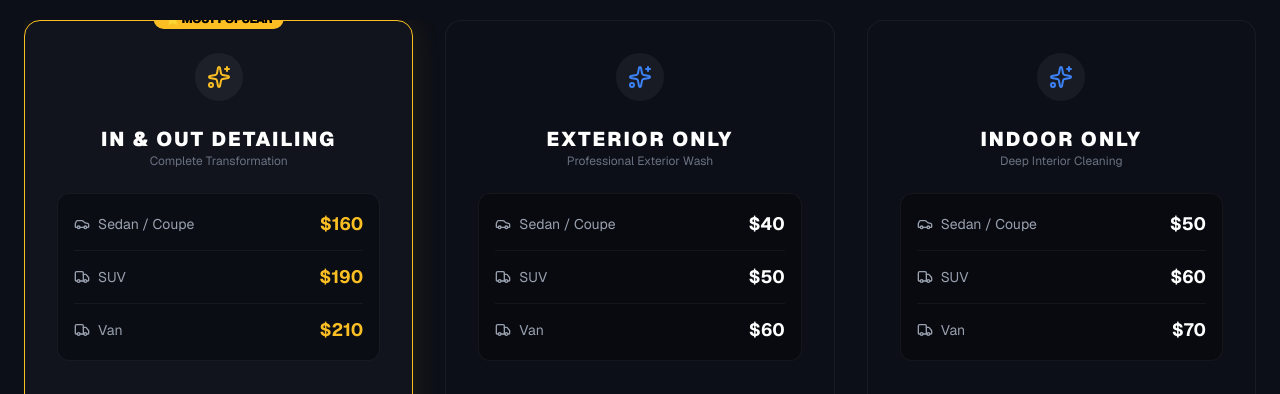
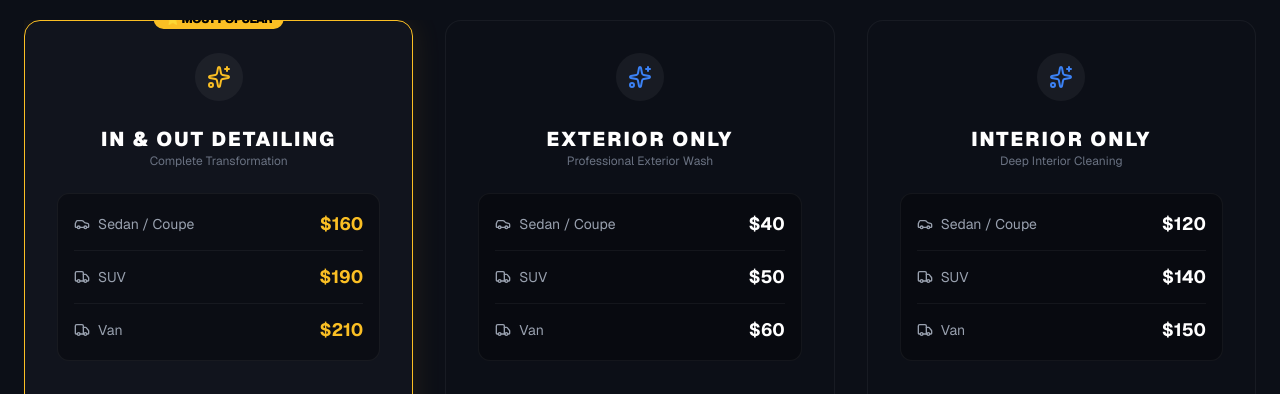
Before and after one commit to zhanz565/MFP_Datailing, a Next.js app: page / in a window 1280 px wide. Shown: the part 2840-3234 px from the top of the page. Built offline with nearby package versions, Linux system fonts and the light colour scheme.

Commit message:
updated pricing

```diff
--- a/components/Pricing.tsx
+++ b/components/Pricing.tsx
@@ -16,9 +16,9 @@ const packages = [
     features: ["Exterior hand wash & dry", "Wheels & tires deep clean", "Tire shine application", "Window & mirror cleaning (outside)"]
   },
   {
-    name: "INDOOR ONLY",
+    name: "INTERIOR ONLY",
     sub: "Deep Interior Cleaning",
-    prices: { sedan: "50", suv: "60", van: "70" },
+    prices: { sedan: "120", suv: "140", van: "150" },
     features: ["Full interior dusting & vacuum", "Dashboard, console & panels wiped down", "Leather cleaning & conditioning", "Window & mirror cleaning (inside)"]
   }
 ];
```
